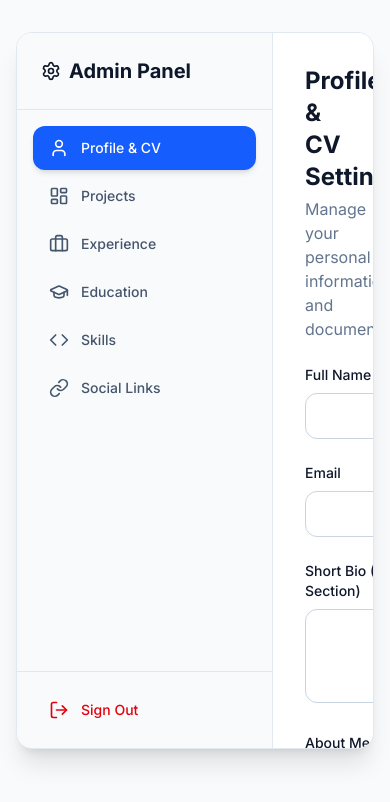
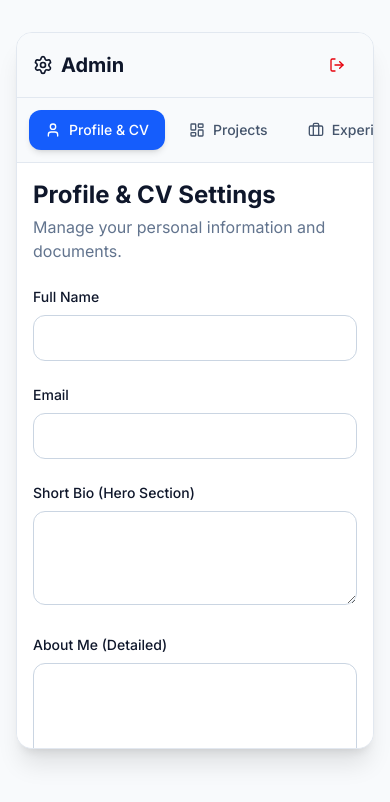
Before and after one commit to deepak179-s/portfolio, a Next.js app: page /admin in a window 390 px wide. Shown: the top 802 px of the page. Built offline with nearby package versions, Linux system fonts and the light colour scheme; no server answers; the database is empty.

Commit message:
feat: Add location field to Education and optimize Admin mobile view

```diff
--- a/src/app/admin/components/EducationManager.tsx
+++ b/src/app/admin/components/EducationManager.tsx
@@ -67,7 +67,8 @@ export default function EducationManager() {
       degree: "",
       institution: "",
       duration: "",
-      score: ""
+      score: "",
+      location: ""
     });
   };
 
@@ -142,6 +143,17 @@ export default function EducationManager() {
                   </div>
                 </div>
 
+                <div>
+                  <label className="block text-sm font-medium mb-1">Location</label>
+                  <input
+                    type="text"
+                    value={editForm.location || ""}
+                    onChange={e => setEditForm({...editForm, location: e.target.value})}
+                    className="w-full rounded-lg border border-slate-300 dark:border-slate-700 bg-transparent py-2 px-3 focus:border-blue-500 focus:outline-none"
+                    placeholder="e.g. Jalandhar, Punjab, India"
+                  />
+                </div>
+
                 <div className="flex justify-end gap-2 pt-2 border-t border-slate-200 dark:border-slate-800">
                   <button onClick={handleCancel} className="flex items-center gap-1 px-4 py-2 rounded-lg text-slate-600 hover:bg-slate-100 dark:hover:bg-slate-800">
                     <X className="h-4 w-4" /> Cancel
--- a/src/app/admin/page.tsx
+++ b/src/app/admin/page.tsx
@@ -32,35 +32,44 @@ export default function AdminDashboard() {
   ]
 
   return (
-    <div className="flex h-[85vh] rounded-2xl overflow-hidden border border-slate-200 dark:border-slate-800 bg-white dark:bg-slate-900 shadow-xl">
+    <div className="flex flex-col md:flex-row h-[85vh] rounded-2xl overflow-hidden border border-slate-200 dark:border-slate-800 bg-white dark:bg-slate-900 shadow-xl">
       {/* Sidebar */}
-      <div className="w-64 border-r border-slate-200 dark:border-slate-800 bg-slate-50 dark:bg-slate-900/50 flex flex-col">
-        <div className="p-6 border-b border-slate-200 dark:border-slate-800">
+      <div className="w-full md:w-64 border-b md:border-b-0 md:border-r border-slate-200 dark:border-slate-800 bg-slate-50 dark:bg-slate-900/50 flex flex-col shrink-0">
+        <div className="p-4 md:p-6 border-b border-slate-200 dark:border-slate-800 flex justify-between items-center">
           <h2 className="text-xl font-bold flex items-center gap-2">
             <Settings className="h-5 w-5" />
-            Admin Panel
+            <span className="hidden sm:inline">Admin Panel</span>
+            <span className="sm:hidden">Admin</span>
           </h2>
+          <div className="md:hidden">
+            <button
+              onClick={handleLogout}
+              className="flex items-center gap-2 px-3 py-2 rounded-lg text-sm font-medium text-red-600 dark:text-red-400 hover:bg-red-50 dark:hover:bg-red-900/20 transition-colors"
+            >
+              <LogOut className="h-4 w-4" />
+            </button>
+          </div>
         </div>
-        <nav className="flex-1 p-4 space-y-1 overflow-y-auto">
+        <nav className="p-3 md:p-4 flex md:flex-col gap-2 overflow-x-auto md:overflow-y-auto scrollbar-hide">
           {tabs.map((tab) => {
             const Icon = tab.icon
             return (
               <button
                 key={tab.id}
                 onClick={() => setActiveTab(tab.id)}
-                className={`w-full flex items-center gap-3 px-4 py-3 rounded-xl text-sm font-medium transition-colors ${
+                className={`whitespace-nowrap shrink-0 md:w-full flex items-center gap-2 md:gap-3 px-4 py-2.5 md:py-3 rounded-xl text-sm font-medium transition-colors ${
                   activeTab === tab.id
                     ? "bg-blue-600 text-white shadow-md"
                     : "text-slate-600 dark:text-slate-400 hover:bg-slate-200 dark:hover:bg-slate-800 hover:text-slate-900 dark:hover:text-white"
                 }`}
               >
-                <Icon className="h-5 w-5" />
+                <Icon className="h-4 w-4 md:h-5 md:w-5" />
                 {tab.label}
               </button>
             )
           })}
         </nav>
-        <div className="p-4 border-t border-slate-200 dark:border-slate-800">
+        <div className="hidden md:block mt-auto p-4 border-t border-slate-200 dark:border-slate-800">
           <button
             onClick={handleLogout}
             className="w-full flex items-center gap-3 px-4 py-3 rounded-xl text-sm font-medium text-red-600 dark:text-red-400 hover:bg-red-50 dark:hover:bg-red-900/20 transition-colors"
@@ -72,7 +81,7 @@ export default function AdminDashboard() {
       </div>
 
       {/* Main Content Area */}
-      <div className="flex-1 overflow-y-auto bg-white dark:bg-slate-900 p-8">
+      <div className="flex-1 overflow-y-auto bg-white dark:bg-slate-900 p-4 md:p-8">
         {activeTab === "profile" && <ProfileManager />}
         {activeTab === "projects" && <ProjectsManager />}
         {activeTab === "experience" && <ExperienceManager />}
--- a/src/components/Education.tsx
+++ b/src/components/Education.tsx
@@ -17,7 +17,7 @@ export default function Education({ education = [] }: EducationProps) {
         degree: edu.degree,
         institution: edu.institution,
         period: edu.duration,
-        location: "Jalandhar, Punjab, India", // Default
+        location: edu.location || "",
         description: edu.score ? `Score: ${edu.score}` : "",
         achievements: [] as string[],
         subjects: [] as { name: string; icon: string }[]
--- a/src/types/index.ts
+++ b/src/types/index.ts
@@ -34,6 +34,7 @@ export interface Education {
   institution: string;
   duration: string;
   score: string | null;
+  location?: string | null;
   order_index: number;
 }
 
```
